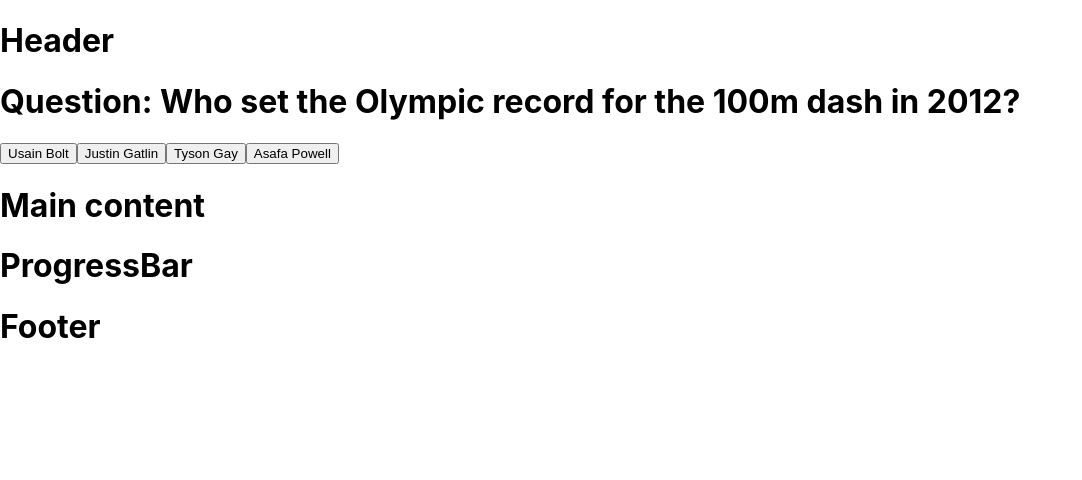
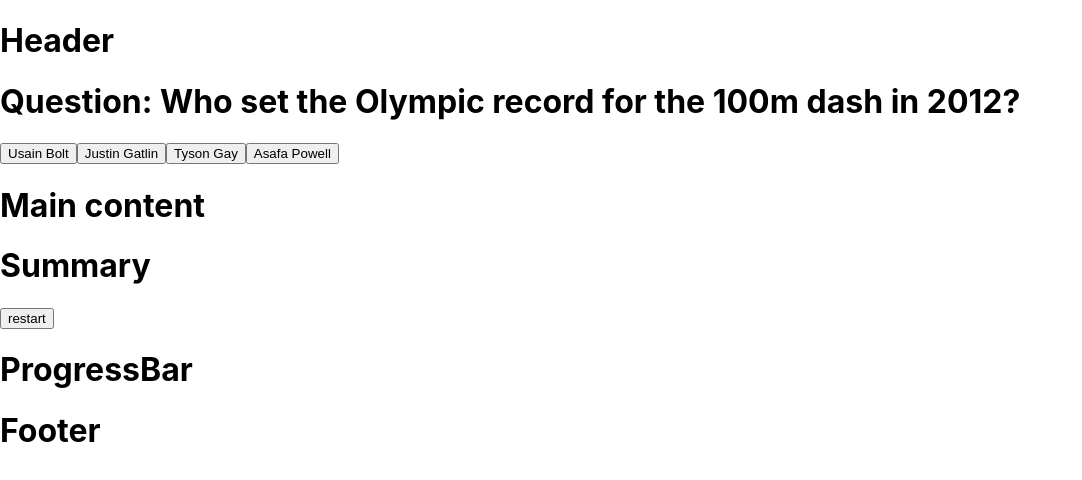
Before and after one commit to Technigo/project-redux-quiz-old, a React (Create React App) app: page / in a window 1280 px wide. Shown: the top 480 px of the page, without its empty margins (0-1082 px from the left). Built offline with nearby package versions, Linux system fonts and the light colour scheme.

Commit message:
fixed Summary

```diff
--- a/src/components/Main.js
+++ b/src/components/Main.js
@@ -1,11 +1,13 @@
 import React from 'react'
 import { CurrentQuestion } from 'components/CurrentQuestion';
+import Summary from 'components/Summary';
 
 const Main = () => {
   return (
     <main>
       <CurrentQuestion />
       <h1>Main content</h1>
+      <Summary />
     </main>
   )
 }
--- /dev/null
+++ b/src/components/Summary.js
@@ -0,0 +1,20 @@
+import React from 'react'
+import { Button } from 'components/Buttons'
+import { useDispatch } from 'react-redux'
+import { quiz } from 'reducers/quiz'
+
+const Summary = () => {
+  const dispatch = useDispatch()
+  const onRestart = () => {
+    dispatch(quiz.actions.restart());
+  }
+
+  return (
+    <div>
+      <h1>Summary</h1>
+      <Button buttonText="restart" onClick={() => onRestart} />
+    </div>
+  )
+}
+
+export default Summary;
```
